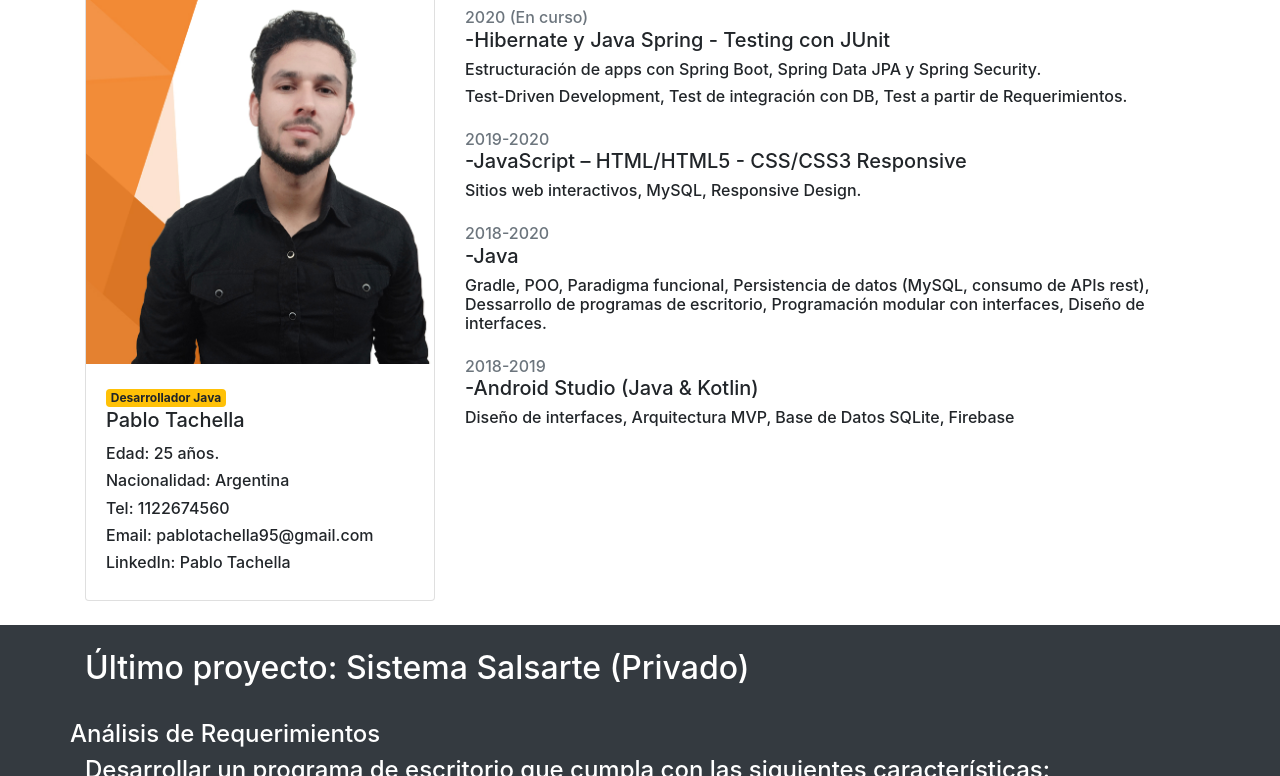
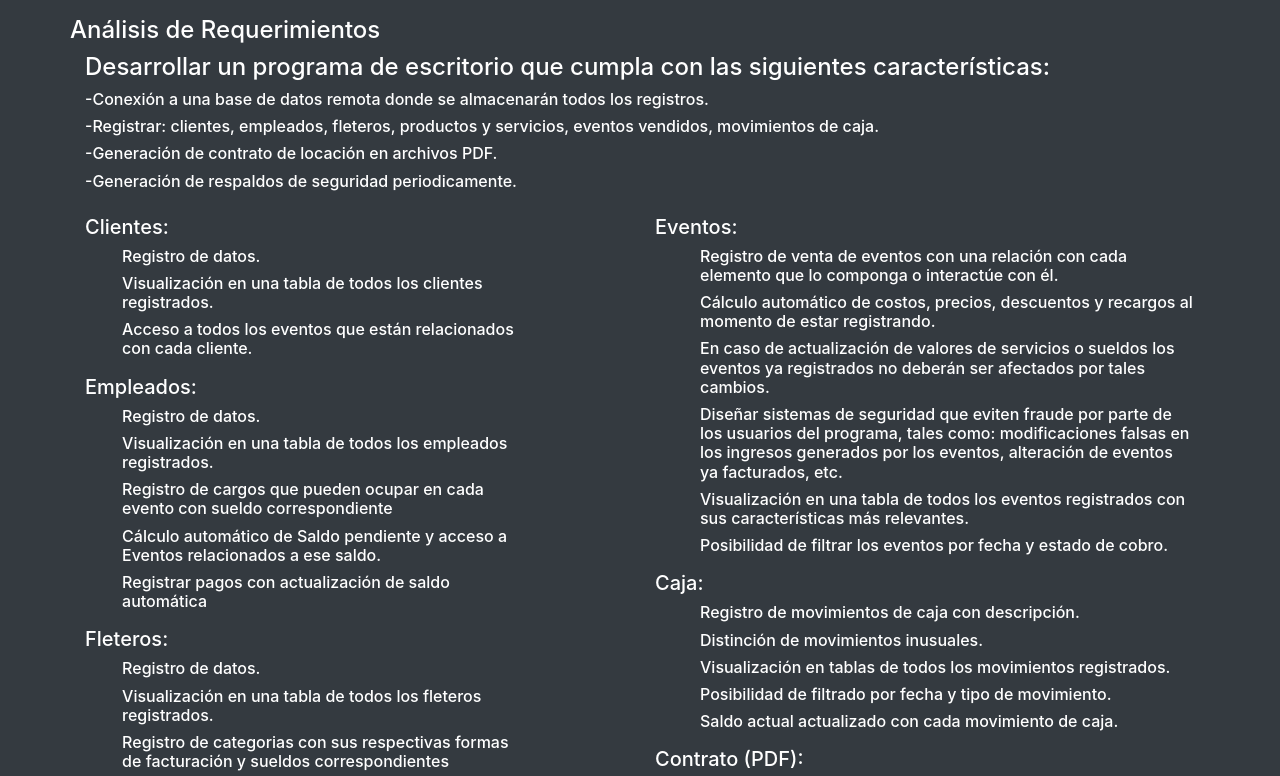
Before and after one commit to PabloTachella/pablotachella.github.io, a plain HTML site: page index.html in a window 1280 px wide. Shown: the part 139-915 px from the top of the page. Drawn offline with nearby package versions, Linux system fonts and the light colour scheme.

Commit message:
Se elimino la seccion de Perfil

```diff
--- a/index.html
+++ b/index.html
@@ -24,9 +24,6 @@
         <div class="collapse navbar-collapse" id="navbar">
           <ul class="navbar-nav ml-auto">
             <li class="nav-item">
-              <a class="nav-link" href="#perfil">Perfil</a>
-            </li>
-            <li class="nav-item">
                 <a class="nav-link" href="#requerimientos">Requerimientos</a>
             </li>
             <li class="nav-item">
@@ -44,52 +41,11 @@
     </nav>
     <!-- /Header -->
 
-    <!-- Perfil -->
-    <section id="perfil" class="mt-4">
-      <div class="container">
-        <div class="row">
-          <div class="col-10 offset-1 col-md-6 offset-md-0 col-lg-4 mb-4">
-            <div class="card">
-              <img class="card-img-top" src="assets/images/PerfilMediano.jpg" alt="Foto de Perfil">
-              <div class="card-body">
-                <div class="badges">
-                  <span class="badge badge-warning">Desarrollador Java</span>
-                </div>
-                <h5 class="card-title">Pablo Tachella</h5>
-                <h6>Edad: 25 años.</h6>
-                <h6>Nacionalidad: Argentina</h6>
-                <h6>Tel: 1122674560</h6>
-                <h6>Email: pablotachella95@gmail.com</h6>
-                <h6>LinkedIn: Pablo Tachella</h6>
-
-              </div>
-            </div>
-          </div>
-            <div class="col-10 offset-1 col-md-6 offset-md-0 col-lg-8 mb-4">
-              <h2>Formación académica y conocimientos</h2>
-              <h6 class="mb-0 mt-4 text-muted">2020 (En curso)</h6>
-              <h5 class="mt-0">-Hibernate y Java Spring - Testing con JUnit</h5>
-              <h6 class="">Estructuración de apps con Spring Boot, Spring Data JPA y Spring Security.</h6>
-              <h6 class="">Test-Driven Development, Test de integración con DB, Test a partir de Requerimientos.</h6>
-              <h6 class="mb-0 mt-4 text-muted">2019-2020</h6>
-              <h5 class="mt-0">-JavaScript – HTML/HTML5 - CSS/CSS3 Responsive</h5>
-              <h6 class="">Sitios web interactivos, MySQL, Responsive Design.</h6>
-              <h6 class="mb-0 mt-4 text-muted">2018-2020</h6>
-              <h5 class="mt-0">-Java</h5>
-              <h6 class="">Gradle, POO, Paradigma funcional, Persistencia de datos (MySQL, consumo de APIs rest), Dessarrollo de programas de escritorio, Programación modular con interfaces, Diseño de interfaces.</h6>
-              <h6 class="mb-0 mt-4 text-muted">2018-2019</h6>
-              <h5 class="mt-0">-Android Studio (Java & Kotlin)</h5>
-              <h6 class="">Diseño de interfaces, Arquitectura MVP, Base de Datos SQLite, Firebase</h6>
-            </div>
-      </div>
-    </section>
-    <!-- /Perfil -->
-
     <!-- Requerimientos -->
     <section id="requerimientos" class="pt-4 pb-4">
       <div class="container">
         <div>
-          <h2>Último proyecto: Sistema Salsarte (Privado)</h2>
+          <h2>Sistema Salsarte (Privado)</h2>
         </div>
         <div class="row pt-4">
           <h4>Análisis de Requerimientos</h4>
```
